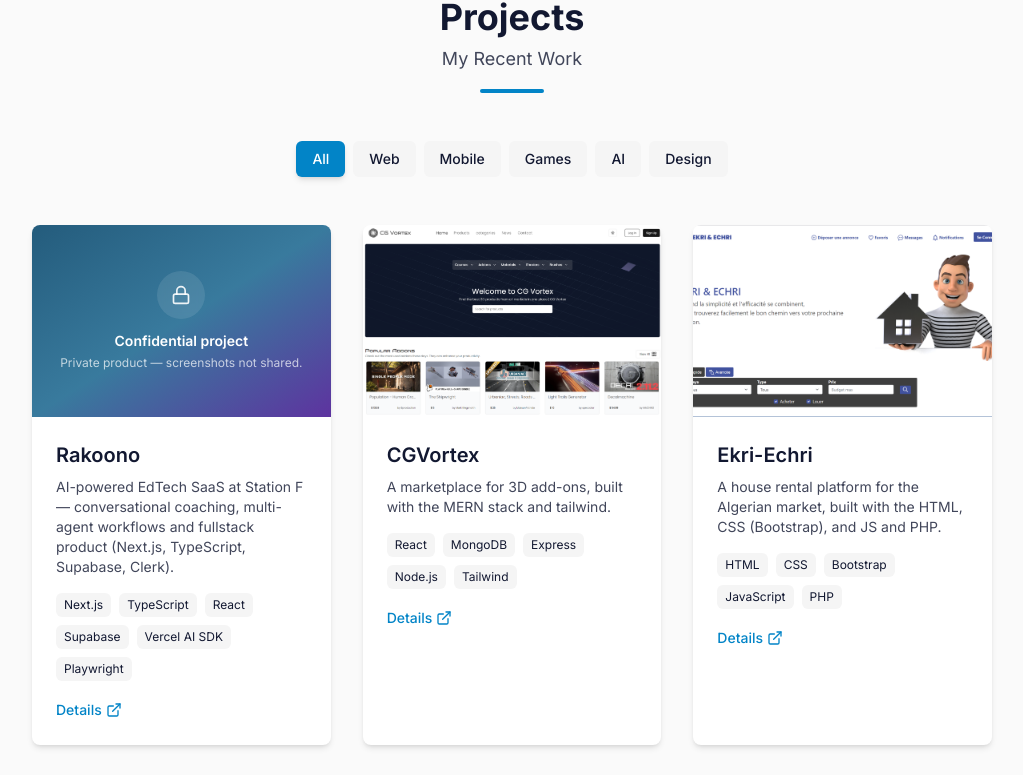
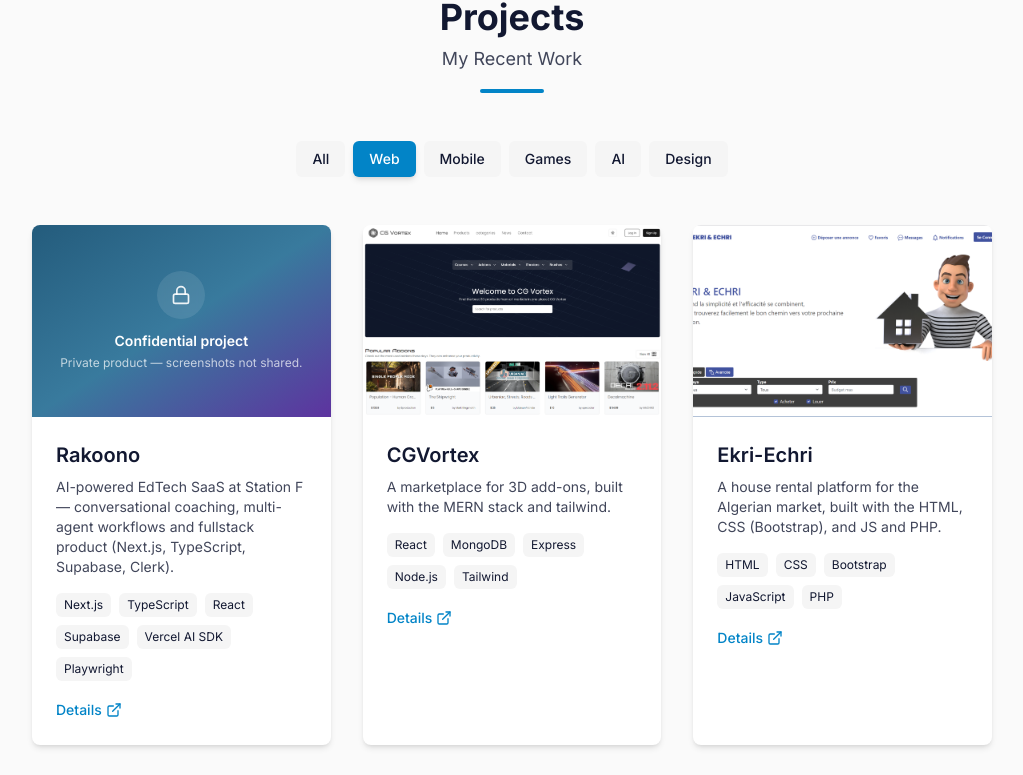
Before and after one commit to raoufslv/portfolioV4, a React (Vite) app: page / in a window 1280 px wide. Shown: the part 2703-3478 px from the top of the page, without its empty margins (128-1151 px from the left). Built offline with nearby package versions, Linux system fonts and the light colour scheme.

Commit message:
mettre les projet web displayed par défault

```diff
--- a/src/components/Projects.tsx
+++ b/src/components/Projects.tsx
@@ -27,7 +27,7 @@
     threshold: 0.1
   });
 
-  const [activeFilter, setActiveFilter] = useState('all');
+  const [activeFilter, setActiveFilter] = useState('web');
   const [hoveredProject, setHoveredProject] = useState<number | null>(null);
   const [selectedProject, setSelectedProject] = useState<null | number>(null);
 
```
